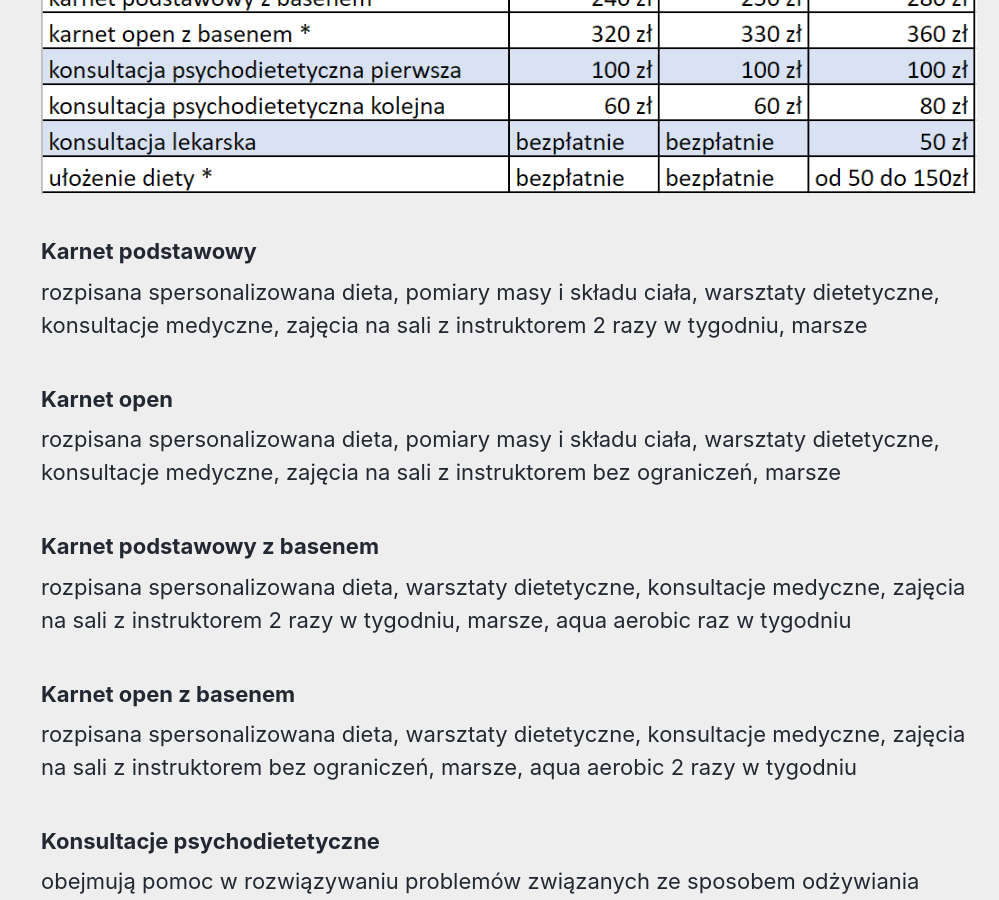
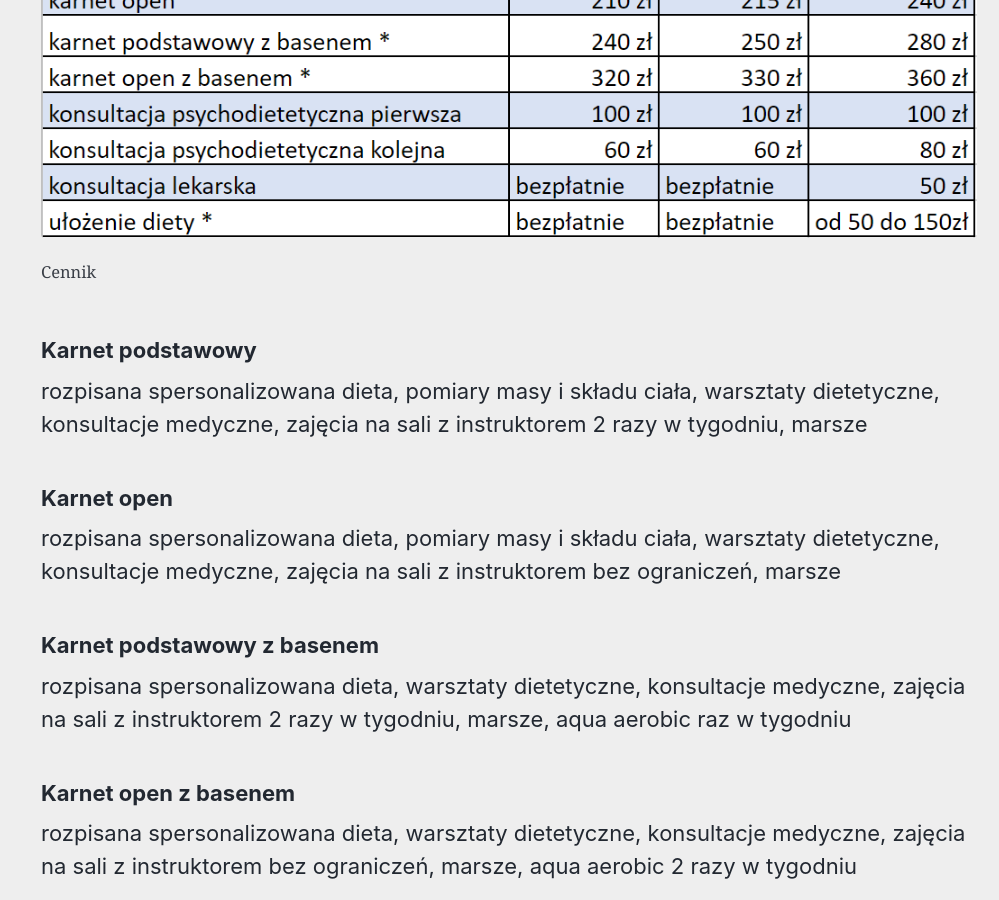
Before and after one commit to PiotrowskiD/PiotrowskiD.github.io, a Jekyll site: the page built from _pages/oferta.md, in a window 1280 px wide and 900 px high, scrolled down 642 px. Shown: the whole window, without its empty margins (281-1280 px from the left). Built offline with Jekyll 4.4.1, drawn with Linux system fonts in a browser that asks for light colours; cached includes are drawn as plain includes; nearby versions of some CDN libraries.

Commit message:
change showing images

```diff
--- a/_pages/oferta.md
+++ b/_pages/oferta.md
@@ -8,7 +8,7 @@
   overlay_filter: "0.5"
   overlay_image: /assets/images/rsz_plecy.png
 ---
-<img src="/assets/images/cennik.png" alt="cennik">
+{% include figure image_path="/assets/images/cennik.png" alt="Cennik" caption="Cennik" %}
 
 ### Karnet podstawowy
 rozpisana spersonalizowana dieta, pomiary masy i składu ciała, warsztaty dietetyczne, konsultacje medyczne, zajęcia na sali z instruktorem 2 razy w tygodniu, marsze
```
Also changed, not shown: _pages/zajecia.md (+1 -1 lines).
